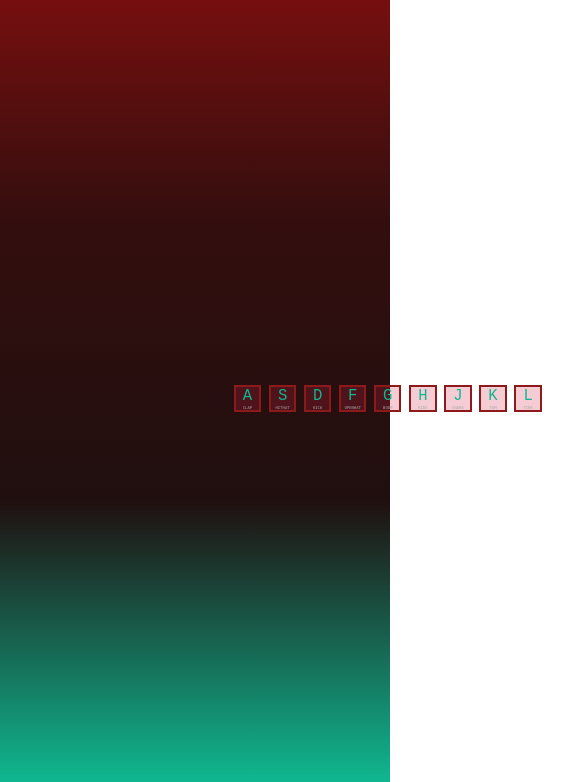
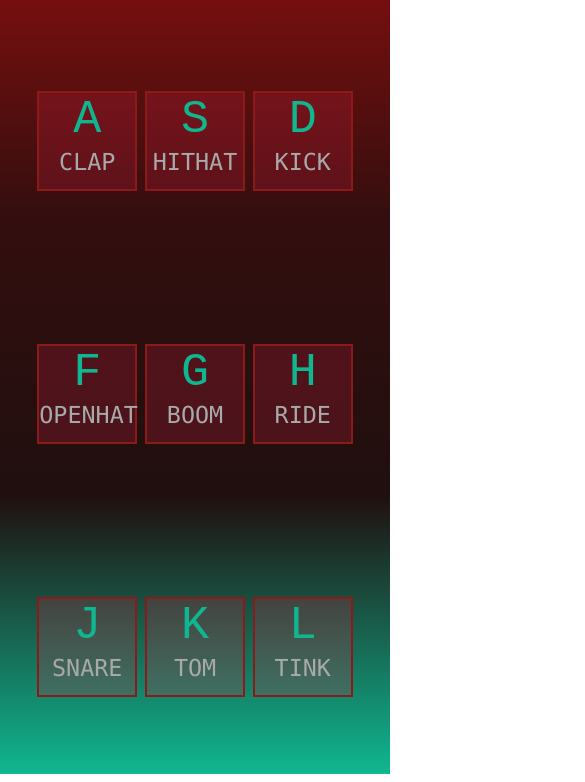
Before and after one commit to bhatiag41/Drum-Kit, a plain HTML site: page index.html in a window 390 px wide. Shown: the part 62-844 px from the top of the page, 585 px wide, since content can reach past the window. Drawn offline with Linux system fonts and the light colour scheme.

Commit message:
Add files via upload

```diff
--- a/index.html
+++ b/index.html
@@ -46,7 +46,6 @@
             <kbd>L</kbd>
             <span class="sound">TINK</span>
         </div>
-
     </div>
     <audio data-key="65" src="sounds/clap.wav"></audio>
     <audio data-key="83" src="sounds/hihat.wav"></audio>
@@ -59,26 +58,25 @@
     <audio data-key="76" src="sounds/tink.wav"></audio>
     <script>
         function audioplay(e){
-            const audio = document.querySelector(`audio[data-key="${e.keyCode}"]`)
-            const key =document.querySelector(`.block[data-key="${e.keyCode}"]`)
-            if(!audio) return;
-            audio.currentTime=0;
+            const keyCode = e.keyCode || e.target.closest('.block').dataset.key;
+            const audio = document.querySelector(`audio[data-key="${keyCode}"]`);
+            const key = document.querySelector(`.block[data-key="${keyCode}"]`);
+            if (!audio) return;
+            audio.currentTime = 0;
             audio.play();
             key.classList.add('playing');
         }
 
-        window.addEventListener('keydown', audioplay)
-
+        window.addEventListener('keydown', audioplay);
 
         function removetransition(e){
-            if(e.propertyName !== 'transform') return;
+            if (e.propertyName !== 'transform') return;
             this.classList.remove('playing');
         }
 
-        const keys=document.querySelectorAll('.block')
-        keys.forEach(key=> key.addEventListener('transitionend',removetransition))
-
+        const keys = document.querySelectorAll('.block');
+        keys.forEach(key => key.addEventListener('transitionend', removetransition));
+        keys.forEach(key => key.addEventListener('click', audioplay));
     </script>
-
 </body>
 </html>
--- a/style.css
+++ b/style.css
@@ -1,52 +1,98 @@
-.container{
-    display:flex;
+.container {
+    display: flex;
     align-items: center;
     justify-content: center;
     flex-wrap: wrap;
+    width: 90vw;
     min-height: 90vh;
-    min-width: 90vh;
-}
-h1{
-    color: rgb(15, 183, 144);;
-    text-align: center;
+    margin: auto;
 }
 
-.block{
+h1 {
+    color: rgb(15, 183, 144);
+    text-align: center;
+    font-size: 2em;
+    margin-bottom: 2vh;
+}
+
+.block {
     display: block;
     box-sizing: border-box;
     border: 2px solid rgb(140, 26, 26);
-width: 7vw;
-height: 7vw;
+    width: 20vw;
+    max-width: 100px;
+    height: 20vw;
+    max-height: 100px;
     text-align: center;
     margin: 1vw;
     color: rgb(15, 183, 144);
     transition: all 0.09s;
     background-color: rgba(209, 31, 66, 0.228);
     cursor: pointer;
+}
 
-}
-kbd{
+kbd {
     font-size: 4vw;
+
     display: block;
     cursor: pointer;
     margin: 0;
 }
-span{
+
+span {
     display: block;
     font-size: 1vw;
+
     cursor: pointer;
     color: rgb(168, 169, 169);
-    margin-top: 0;
+    margin-top: 0.5vw;
+    margin-bottom: 0.5vw;
+}
 
+body {
+    width: 100vw;
+    height: 110%;
+    font-family: consolas;
+    background-image: linear-gradient(rgb(136, 15, 15), rgb(52, 14, 14), rgb(32, 15, 15), rgb(15, 183, 144));
+    background-repeat: no-repeat;
+    background-size: cover;
+    background-position: center;
+    margin: 0;
+    padding: 0;
 }
-html{
-    height: 100%;
-    font-family: consolas;
-    background-image: linear-gradient(rgb(136, 15, 15), rgb(52, 14, 14),rgb(32, 15, 15), rgb(15, 183, 144));
-    background-repeat:no-repeat;
-}
-.playing{
+
+.playing {
     transform: scale(1.2);
     border-color: rgb(15, 183, 144);
     box-shadow: 0 0 10px rgb(15, 183, 144);
 }
+
+@media (max-width: 768px) {
+    .block {
+        width: 40vw;
+        height: 40vw;
+    }
+
+    kbd {
+        font-size: 8vw;
+    }
+
+    span {
+        font-size: 4vw;
+    }
+}
+
+@media (max-width: 480px) {
+    .block {
+        width: 60vw;
+        height: 60vw;
+    }
+
+    kbd {
+        font-size: 12vw;
+    }
+
+    span {
+        font-size: 6vw;
+    }
+}
```
Lines whose indentation alone changed are shown as unchanged.
